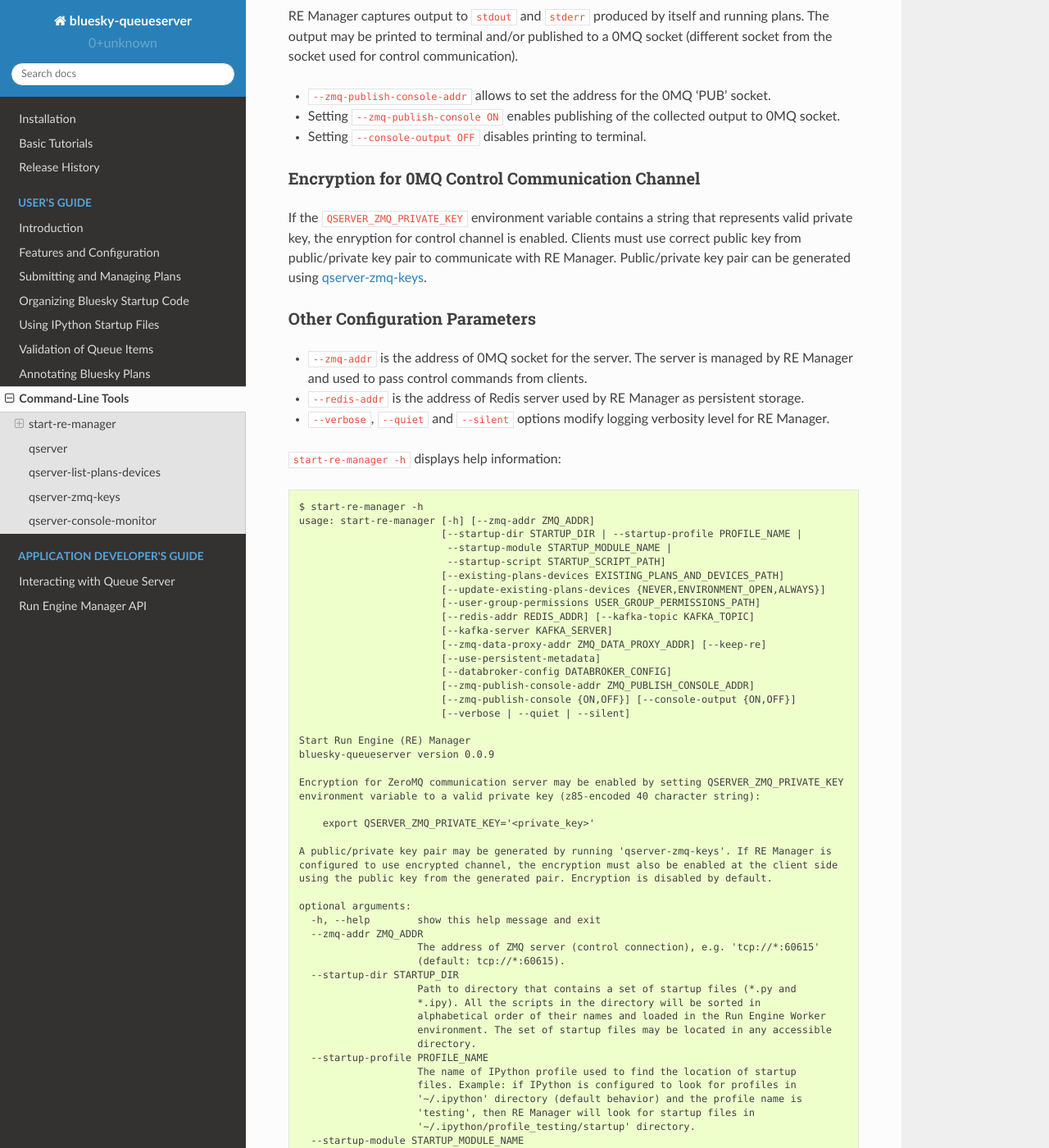
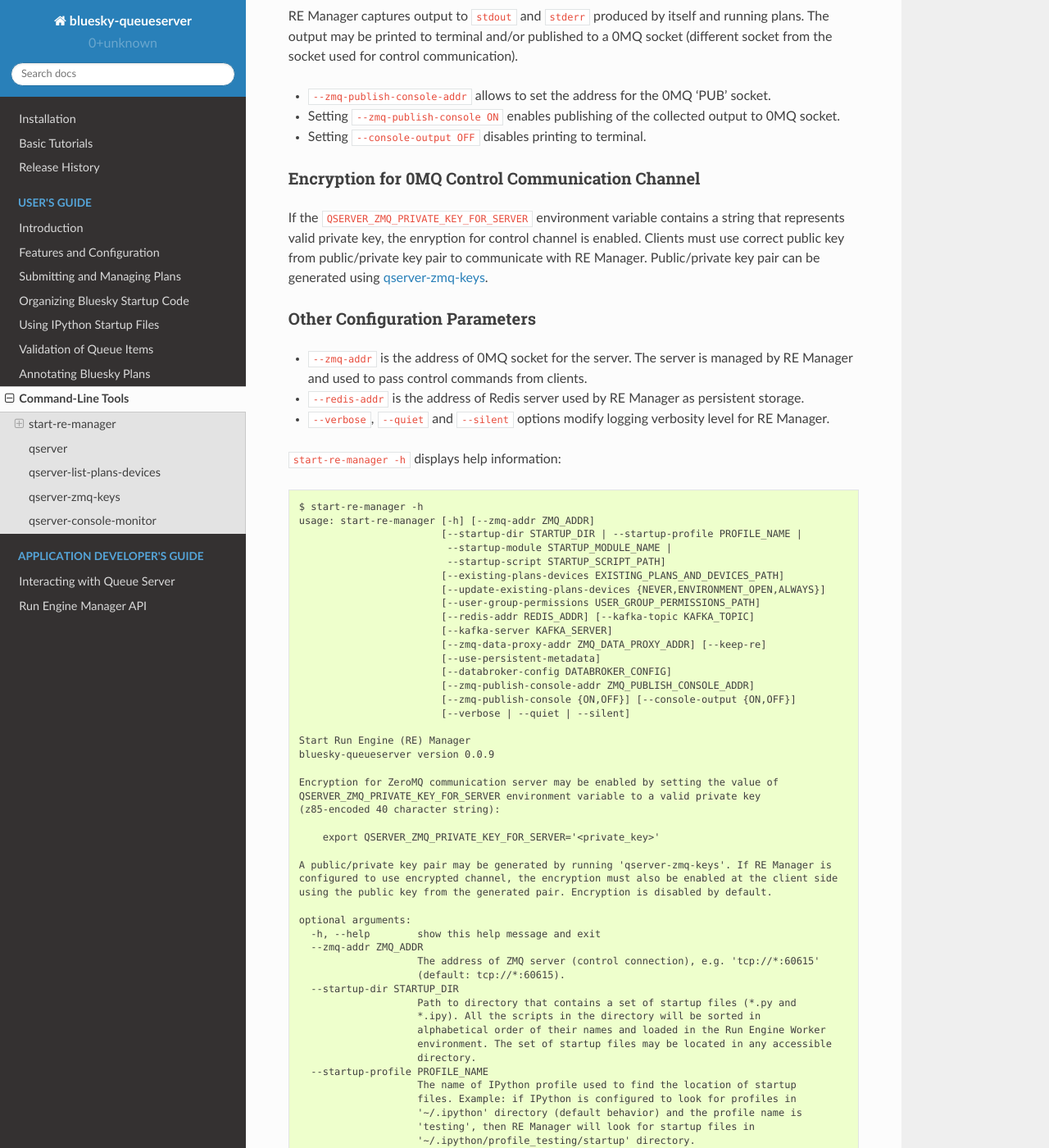
Before and after one commit to bluesky/bluesky-queueserver, a Sphinx documentation site: the page built from docs/source/cli_tools.rst, in a window 1280 px wide and 1400 px high, scrolled down 2463 px. Shown: the whole window at 82% size. Built offline with Sphinx 7.4.7 and the Read the Docs theme 2.0.0, drawn with Linux system fonts in a browser that asks for light colours; some of the changed text lies outside the part shown.

Commit message:
ENH: update names of environment variables to standard

```diff
--- a/docs/source/cli_tools.rst
+++ b/docs/source/cli_tools.rst
@@ -146,10 +146,10 @@ a 0MQ socket (different socket from the socket used for control communication).
 Encryption for 0MQ Control Communication Channel
 ++++++++++++++++++++++++++++++++++++++++++++++++
 
-If the ``QSERVER_ZMQ_PRIVATE_KEY`` environment variable contains a string that represents
-valid private key, the enryption for control channel is enabled. Clients must use correct
-public key from public/private key pair to communicate with RE Manager. Public/private
-key pair can be generated using :ref:`qserver_zmq_keys_cli`.
+If the ``QSERVER_ZMQ_PRIVATE_KEY_FOR_SERVER`` environment variable contains a string
+that represents valid private key, the enryption for control channel is enabled.
+Clients must use correct public key from public/private key pair to communicate with
+RE Manager. Public/private key pair can be generated using :ref:`qserver_zmq_keys_cli`.
 
 Other Configuration Parameters
 ++++++++++++++++++++++++++++++
@@ -187,10 +187,11 @@ Other Configuration Parameters
     Start Run Engine (RE) Manager
     bluesky-queueserver version 0.0.9
 
-    Encryption for ZeroMQ communication server may be enabled by setting QSERVER_ZMQ_PRIVATE_KEY
-    environment variable to a valid private key (z85-encoded 40 character string):
+    Encryption for ZeroMQ communication server may be enabled by setting the value of
+    QSERVER_ZMQ_PRIVATE_KEY_FOR_SERVER environment variable to a valid private key
+    (z85-encoded 40 character string):
 
-        export QSERVER_ZMQ_PRIVATE_KEY='<private_key>'
+        export QSERVER_ZMQ_PRIVATE_KEY_FOR_SERVER='<private_key>'
 
     A public/private key pair may be generated by running 'qserver-zmq-keys'. If RE Manager is
     configured to use encrypted channel, the encryption must also be enabled at the client side
@@ -549,8 +550,8 @@ qserver-zmq-keys
 Use this tool to generate random public-private key pairs for securing 0MQ control communication
 channel used by RE Manager:
 
-- **private key** - set as a value of ``QSERVER_ZMQ_PRIVATE_KEY`` environment variable at
-  workstation or server running RE Manager
+- **private key** - set as a value of ``QSERVER_ZMQ_PRIVATE_KEY_FOR_SERVER`` environment variable
+  at workstation or server running RE Manager
 
 - **public key** - set as a value of `QSERVER_ZMQ_PUBLIC_KEY`` environment variable at
   the workstation(s) running the client application(s).
```
Also changed, not shown: 4 other files.
